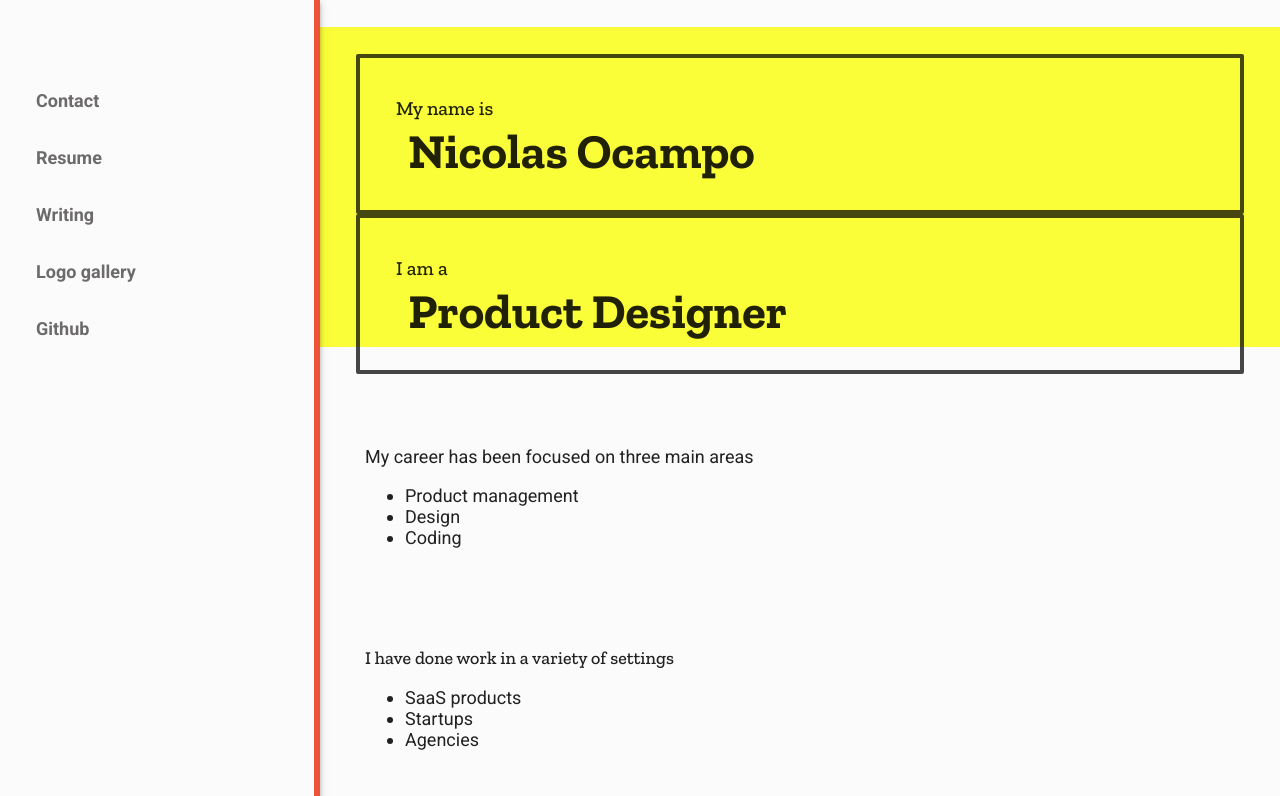
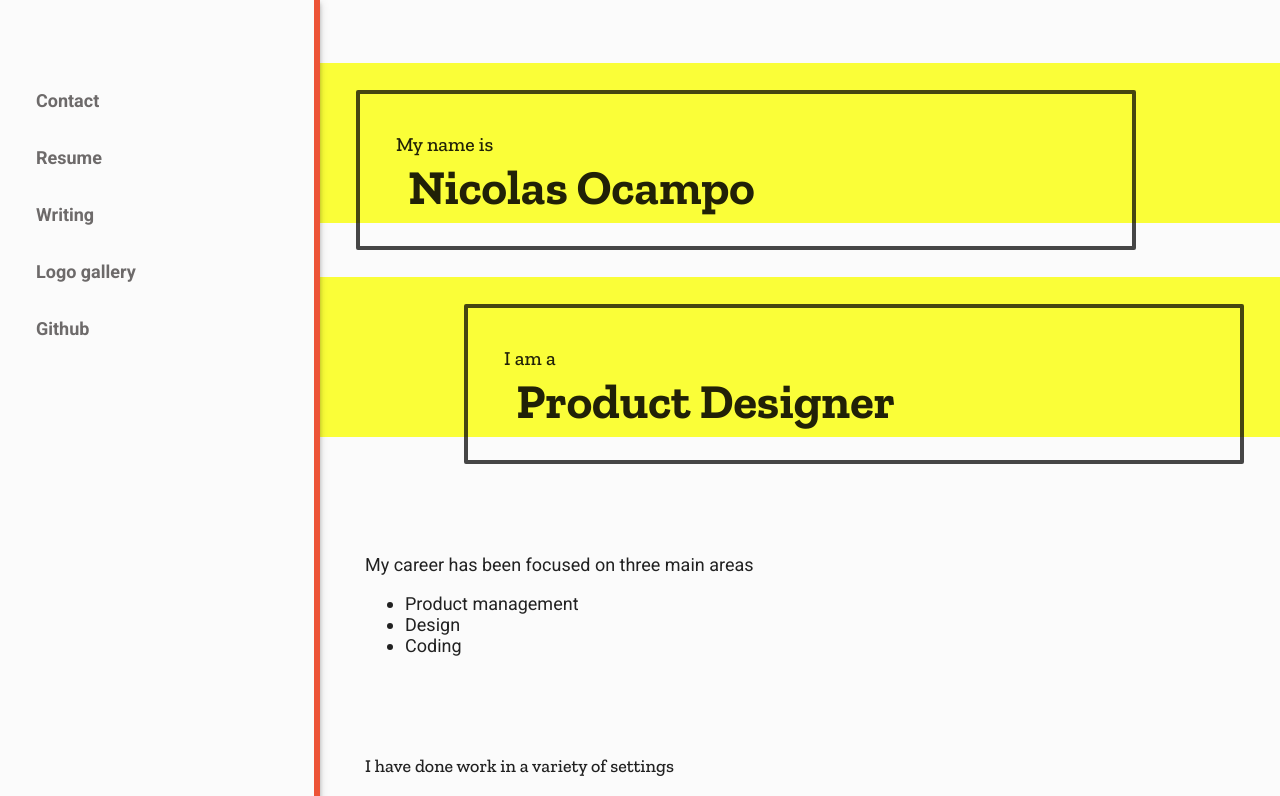
Before and after one commit to WeHateNick/nicolasocampodesign, a Next.js app: page / in a window 1280 px wide. Shown: the top 796 px of the page. Built offline with nearby package versions, Linux system fonts and the light colour scheme.

Commit message:
hero styling and component

```diff
--- /dev/null
+++ b/components/Hero/Hero.jsx
@@ -0,0 +1,40 @@
+import { useEffect, useState } from "react";
+import styles from "./Hero.module.scss";
+import classNames from "classnames/bind";
+
+let cs = classNames.bind(styles);
+
+export default function Home() {
+  const [initialized, initialize] = useState(false);
+
+  useEffect(() => {
+    setTimeout(() => {
+      initialize(true);
+    }, 800);
+  }, []);
+
+  return (
+    <section className={styles.hero}>
+      <div className={styles.hero__block__wrapper}>
+        <div
+          className={cs("hero__block", "hero__block--1", {
+            "hero__block--down": initialized
+          })}
+        >
+          <p className={styles.hero__label}>My name is</p>
+          <h1 className={styles.hero__heading}>Nicolas Ocampo</h1>
+        </div>
+      </div>
+      <div className={styles.hero__block__wrapper}>
+        <div
+          className={cs("hero__block", "hero__block--2", {
+            "hero__block--down": initialized
+          })}
+        >
+          <p className={styles.hero__label}>I am a</p>
+          <h2 className={styles.hero__heading}>Product Designer</h2>
+        </div>
+      </div>
+    </section>
+  );
+}
--- /dev/null
+++ b/components/Hero/Hero.module.scss
@@ -0,0 +1,42 @@
+@import "styles/variables";
+
+.hero {
+  font-family: $font__family__zilla;
+  margin: 1.5em 0;
+  display: flex;
+  flex-flow: column;
+  @include layout--large("invert") {
+    margin: 2em 0 3em;
+  }
+  &__block {
+    padding: 1em 2em;
+    border: 4px solid transparent;
+    border-radius: 2px;
+    margin: 0 2em;
+    &--down {
+      border-color: $palette__stroke;
+      transform: translateY(1.5em);
+      @include quint-ease-out(transform, 1.6s, border-color, 1.6s);
+    }
+    &--1 {
+      margin-right: 15%;
+    }
+    &--2 {
+      margin-left: 15%;
+    }
+    &__wrapper {
+      background-color: $palette__accent;
+      margin: 2em 0 1em;
+    }
+  }
+  &__label {
+    font-weight: $font__weight--thin;
+    font-size: 1.1em;
+    margin-bottom: -0.5em;
+  }
+  &__heading {
+    font-weight: $font__weight--bold;
+    font-size: 2.7em;
+    margin: 0.25em;
+  }
+}
--- a/pages/index.js
+++ b/pages/index.js
@@ -1,22 +1,12 @@
 import { useEffect, useState } from "react";
 import Head from "next/head";
 import styles from "../styles/Home.module.scss";
-import classNames from "classnames/bind";
 import Layout from "../components/Layout/Layout";
 import Sidebar from "../components/Sidebar/Sidebar";
+import Hero from "../components/Hero/Hero";
 import Timeline from "../components/Timeline/Timeline";
 
-let cs = classNames.bind(styles);
-
 export default function Home() {
-  const [initialized, initialize] = useState(false);
-
-  useEffect(() => {
-    setTimeout(() => {
-      initialize(true);
-    }, 800);
-  }, []);
-
   return (
     <div className={styles.container}>
       <Head>
@@ -25,26 +15,8 @@ export default function Home() {
       </Head>
       <Layout>
         <Sidebar />
-
         <main className={styles.main}>
-          <section className={styles.hero}>
-            <div
-              className={cs("hero__block", {
-                "hero__block--down": initialized
-              })}
-            >
-              <p className={styles.hero__label}>My name is</p>
-              <h1 className={styles.hero__heading}>Nicolas Ocampo</h1>
-            </div>
-            <div
-              className={cs("hero__block", {
-                "hero__block--down": initialized
-              })}
-            >
-              <p className={styles.hero__label}>I am a</p>
-              <h2 className={styles.hero__heading}>Product Designer</h2>
-            </div>
-          </section>
+          <Hero />
           <section className={styles.section}>
             <p className="section__header">
               My career has been focused on three main areas
--- a/styles/Home.module.scss
+++ b/styles/Home.module.scss
@@ -1,31 +1,5 @@
 @import "./variables";
 
-.sidenav {
-  position: relative;
-  background-color: $palette__background;
-  border-right: 6px solid $palette__accent--secondary;
-  padding: 3em 0;
-  &__item {
-    position: relative;
-    display: block;
-    color: $palette__text--light;
-    text-decoration: none;
-    padding: 1em 2em;
-    font-weight: $font__weight--bold;
-    &:hover {
-      text-decoration: underline;
-      text-decoration-color: red;
-      cursor: pointer;
-    }
-  }
-  .menu-button {
-    color: $palette__text--light;
-    margin: -2em 1em 1em;
-    .fa {
-      color: $palette__text--light;
-    }
-  }
-}
 .menu-button {
   margin: 1em 1em -1em;
 }
@@ -38,35 +12,6 @@
     a {
       color: $palette__text;
     }
-  }
-}
-.hero {
-  font-family: $font__family__zilla;
-  background-color: $palette__accent;
-  padding: 0 2em;
-  margin: 1.5em 0;
-  @include layout--large("invert") {
-    margin: 2em 0 3em;
-  }
-  &__block {
-    padding: 1em 2em;
-    border: 4px solid transparent;
-    border-radius: 2px;
-    &--down {
-      border-color: $palette__stroke;
-      transform: translateY(1.5em);
-      @include quint-ease-out(transform, 1.6s, border-color, 1.6s);
-    }
-  }
-  &__label {
-    font-weight: $font__weight--thin;
-    font-size: 1.1em;
-    margin-bottom: -0.5em;
-  }
-  &__heading {
-    font-weight: $font__weight--bold;
-    font-size: 2.7em;
-    margin: 0.25em;
   }
 }
 .section {
```
